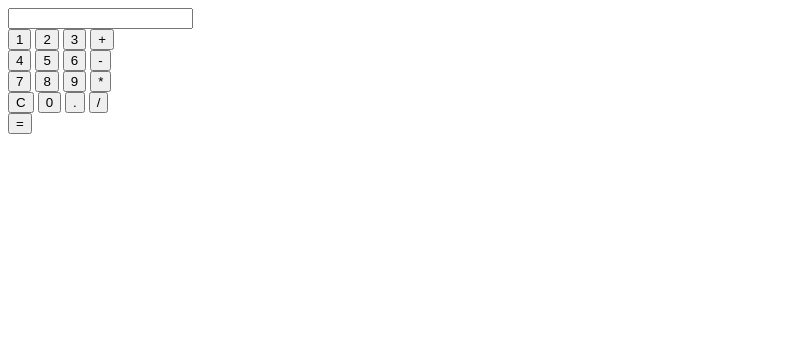
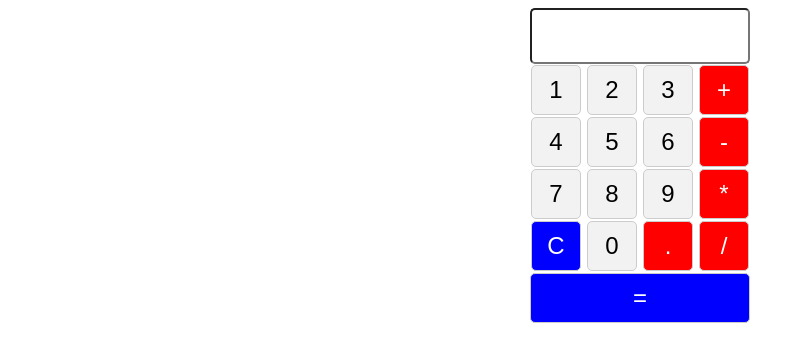
Before and after one commit to husakandrij/Calculator, a plain HTML site: page index.html in a window 1280 px wide. Shown: the whole page, without its empty margins (0-805 px from the left). Drawn offline with Linux system fonts and the light colour scheme.

Commit message:
Update index.html

```diff
--- a/index.html
+++ b/index.html
@@ -45,5 +45,46 @@
         <br />
         <input id="WoW" type="button" value="=" onclick="calc.result.value = eval(calc.result.value)">
         </form>
+        <style>
+            body{
+    text-align:center;
+}
+
+ input[type="button"] {
+        width: 50px;
+        height: 50px;
+        font-size: 24px;
+        border: 1px solid #ccc;
+        background-color: #f2f2f2;
+        cursor: pointer;
+        border-radius:5px;
+        padding:2px;
+        margin:1px;
+}
+
+input[type="text"] {
+        width: 212px;
+        height: 50px;
+        font-size: 24px;
+        text-align: right;
+        border-radius:5px;
+}
+
+#dad{
+    background:red;
+    color:white;
+}
+
+#sol{
+    background:blue;
+    color:white;
+}
+
+#WoW{
+    background:blue;
+    color:white;
+    width:220px;
+}
+        </style>
     </body>
 </html>
```
